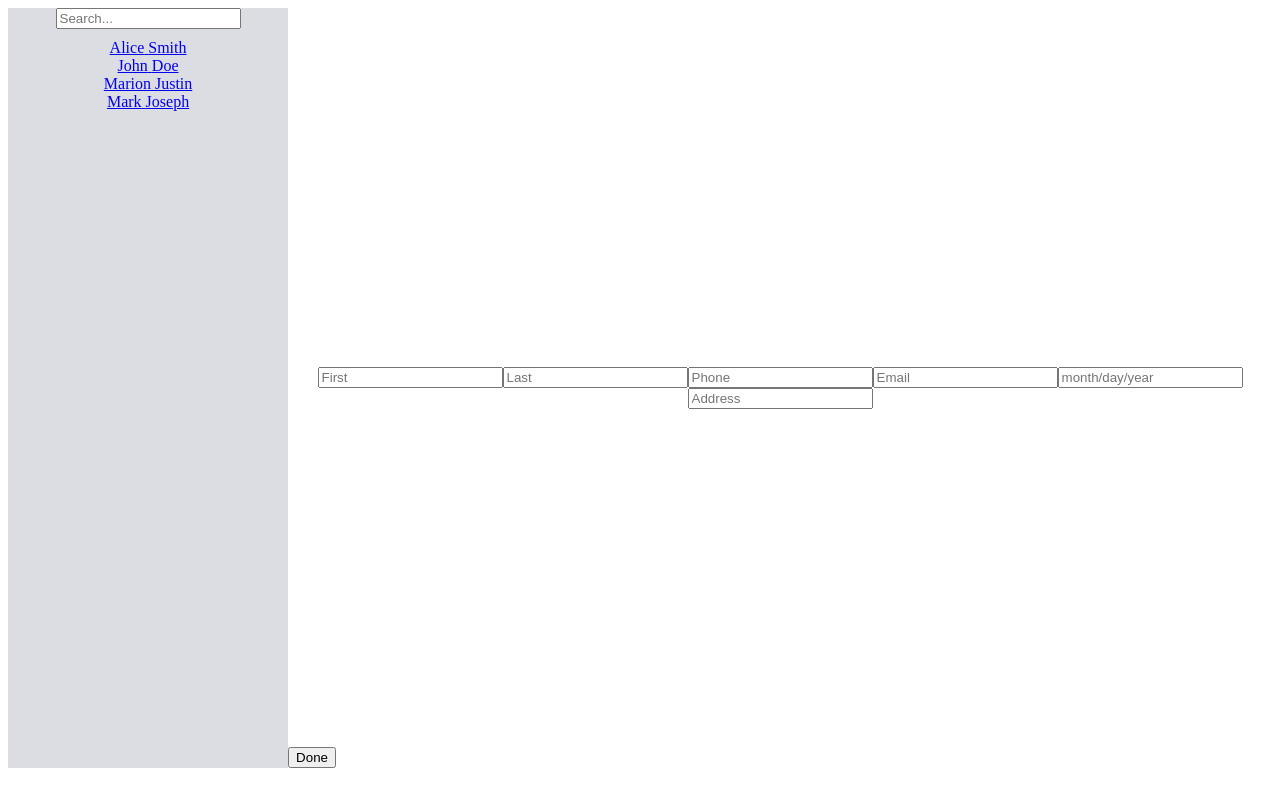
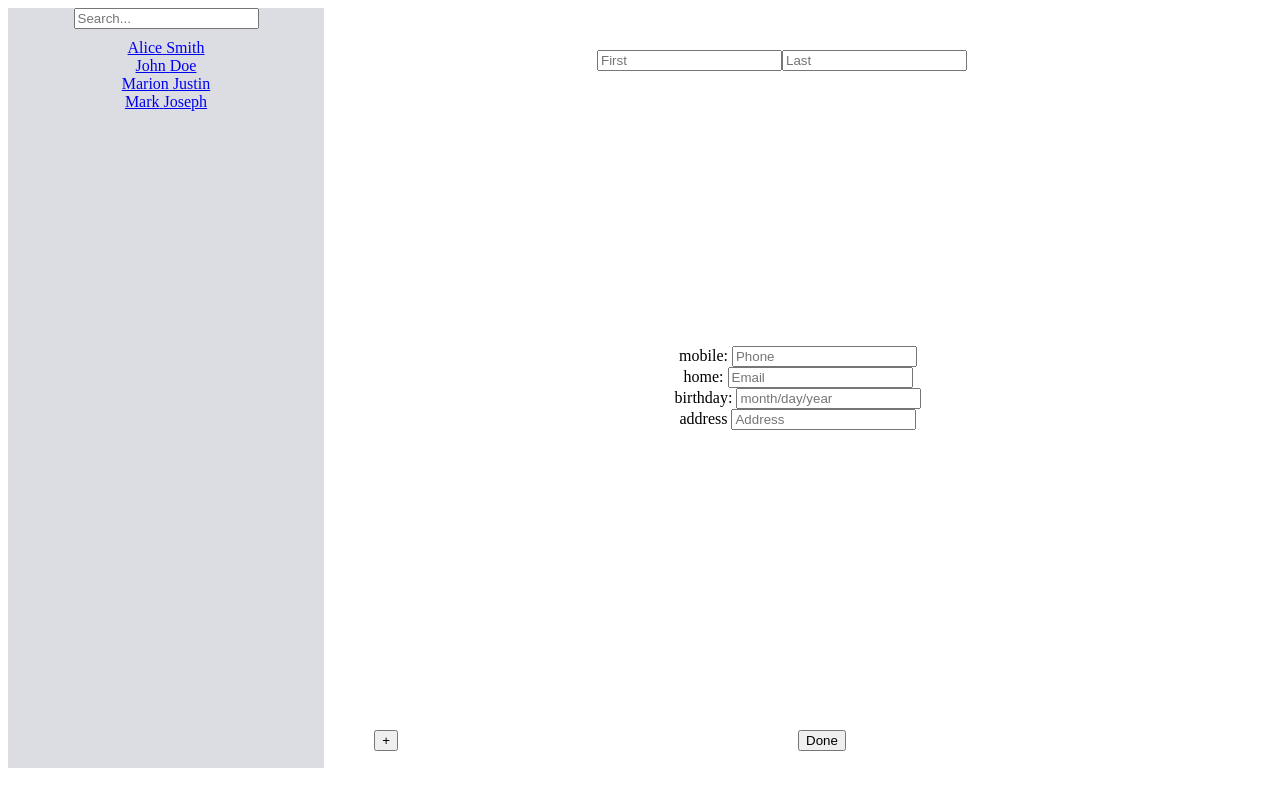
Before and after one commit to andkhong/contacts, a React (Create React App) app: page /add in a window 1280 px wide. Built offline with nearby package versions, Linux system fonts and the light colour scheme.

Commit message:
matched style closer to osx contacts

```diff
--- a/src/components/Add/index.tsx
+++ b/src/components/Add/index.tsx
@@ -43,17 +43,28 @@ class Add extends React.Component<any, any> {
 
     render() {
         return (
-            <div className="add">
-                <form>
-                    <input onChange={this.handleChange} name="firstName" placeholder="First" />
-                    <input onChange={this.handleChange} name="lastName" placeholder="Last" />
-                    <input onChange={this.handleChange} name="mobile" placeholder="Phone" />
-                    <input onChange={this.handleChange} name="email" placeholder="Email" />
-                    <input onChange={this.handleChange} name="bDay" placeholder="month/day/year" />
-                    <input onChange={this.handleChange} name="address" placeholder="Address" />
-                </form>
+            <div className="container">
+                <div className="add">
+                    <div className="personalName">
+                        <input onChange={this.handleChange} name="firstName" placeholder="First" />
+                        <input onChange={this.handleChange} name="lastName" placeholder="Last" />
+                    </div>
+                    <div>
+                        mobile: <input onChange={this.handleChange} name="mobile" placeholder="Phone" />
+                    </div>
+                    <div>
+                        home: <input onChange={this.handleChange} name="email" placeholder="Email" />
+                    </div>
+                    <div>
+                        birthday: <input onChange={this.handleChange} name="bDay" placeholder="month/day/year" />
+                    </div>
+                    <div>
+                        address <input onChange={this.handleChange} name="address" placeholder="Address" />
+                    </div>
+                </div>
                 <div className="footer">
-                    <Link to="/"> <button onClick={this.checkState}> Done </button> </Link>
+                    <div className="addBtn"> <Link to="/add"> <button> + </button> </Link> </div>
+                    <div className="dltBtn"> <Link to="/"> <button onClick={this.checkState}> Done </button> </Link> </div>
                 </div>
             </div>
         );
--- a/src/components/Detail/index.tsx
+++ b/src/components/Detail/index.tsx
@@ -33,16 +33,18 @@ export default connect(
 function Detail({ selected, deletePerson }: DetailProps) {
     const { id, firstName, lastName, email, bDay, mobile, address } = selected;
     return (
+        <div className="container">
             <div className="detail">
                 <div className="personalName"> {firstName || ''} {lastName || ''} </div>
                 <div className="personalDetail"> phone {mobile || ''} <hr /> </div>
                 <div className="personalDetail"> email {email || ''}  <hr /> </div>
                 <div className="personalDetail"> birthday {bDay || ''}  <hr /> </div>
                 <div className="personalDetail"> address {address || ''} </div>
+            </div>
             <div className="footer">
-                <Link to="/add"> <button> + </button> </Link>
-                <Link to="/edit"> <button> Edit </button> </Link>
-                <Link to="/"> <button onClick={() => deletePerson(id)}> Delete </button> </Link>
+                <div className="addBtn"> <Link to="/add"> <button> + </button> </Link> </div>
+                <div className="edtBtn"> <Link to="/edit"> <button> Edit </button> </Link> </div>
+                <div className="dltBtn"> <Link to="/"> <button onClick={() => deletePerson(id)}> Delete </button> </Link> </div>
             </div>
         </div>
     );
--- a/src/components/Edit/index.tsx
+++ b/src/components/Edit/index.tsx
@@ -40,23 +40,33 @@ class Edit extends React.Component<any, any> {
     render() {
         const { id, firstName, lastName, mobile, email, bDay, address } = this.state;
         return (
-            <div className="edit">
-                <form onSubmit={this.editContact}>
-                    <input onChange={this.handleChange} name="firstName" placeholder="First" value={firstName} />
-                    <input onChange={this.handleChange} name="lastName" placeholder="Last" value={lastName} />
-                    <label> mobile </label>
-                    <input onChange={this.handleChange} name="mobile" placeholder="Phone" value={mobile} />
-                    <label> email </label>
-                    <input onChange={this.handleChange} name="email" placeholder="Email" value={email} />
-                    <label> birthday </label>
-                    <input onChange={this.handleChange} name="bDay" placeholder="month/day/year" value={bDay} />
-                    <label> address </label>
-                    <input onChange={this.handleChange} name="address" placeholder="Address" value={address} />
-                </form>
+            <div className="container">
+                <div className="edit">
+                    <div className="personalName">
+                        <input onChange={this.handleChange} name="firstName" placeholder="First" value={firstName} />
+                        <input onChange={this.handleChange} name="lastName" placeholder="Last" value={lastName} />
+                    </div>
+                    <div>
+                        mobile: <input onChange={this.handleChange} name="mobile" placeholder="Phone" value={mobile} />
+                    </div>
+                    <div>
+                        email: <input onChange={this.handleChange} name="email" placeholder="Email" value={email} />
+                    </div>
+                    <div>
+                        birthday: <input onChange={this.handleChange} name="bDay" placeholder="month/day/year" value={bDay} />
+                    </div>
+                    <div>
+                        address: <input onChange={this.handleChange} name="address" placeholder="Address" value={address} />
+                    </div>
+                </div>
                 <div className="footer">
-                    <Link to="/add"> <button> + </button> </Link>
-                    <Link to="/detail"> <button onClick={this.editContact}> Done </button> </Link>
-                    <Link to="/"> <button onClick={() => this.props.deletePerson(id)}> Delete </button> </Link>
+                    <div className="addBtn"> <Link to="/add"> <button> + </button> </Link> </div>
+                    <div className="edtBtn">
+                        <Link to="/detail"> <button onClick={this.editContact}> Done </button> </Link>
+                    </div>
+                    <div className="dltBtn">
+                        <Link to="/"> <button onClick={() => this.props.deletePerson(id)}> Delete </button> </Link>
+                    </div>
                 </div>
             </div>
         );
--- a/src/components/Empty/index.tsx
+++ b/src/components/Empty/index.tsx
@@ -3,9 +3,9 @@ import { Link } from 'react-router-dom';
 
 function Empty() {
     return (
-        <div className="empty">
+        <div className="container">
             <div className="footer">
-                <Link to="/add"> <button> Add </button> </Link>
+                <div className="addBtn"> <Link to="/add"> <button> + </button> </Link> </div>
             </div>
         </div>
     );
--- a/src/index.css
+++ b/src/index.css
@@ -11,10 +11,6 @@ li {
   list-style: none;
 }
 
-.list {
-  padding: 10px;
-}
-
 .left {
   background-color: #DCDDE2;
   position: relative;
@@ -22,39 +18,41 @@ li {
   width: 25%;
 }
 
-.contactInfo {
-  background-color: white;
-  margin: 0 auto;
+.list {
+  padding: 10px;
 }
 
-.detail {
+.container {
   margin: auto;
+  width: 100vh;
+  overflow: auto;
 }
 
-.edit {
-    display: inline-block;
-  margin: auto;
-}
-
-.add {
-    display: inline-block;
-  margin: auto;
+.personalName {
+  position: fixed;
+  padding-top: 50px;
+  top: 0;
+  width: 60%;
 }
 
 .footer {
+  margin: auto;
   display: flex;
   position: absolute;
-  bottom: 0px;
+  bottom: 5%;
 }
 
 .addBtn {
-  text-align: center;
-  position: relative;
-  bottom: 0px;
-  left: 100px;
+  position: absolute;
+  right: 2%;
+}
+
+.edtBtn {
+  position: absolute;
+  left: 350px;
 }
 
 .dltBtn {
-  bottom: 0px;
-  right: 100px;
+  position: absolute;
+  left: 400px;
 }
```
Also changed, not shown: 1 other file (tests, documents, lock files or other folders). Lines whose indentation alone changed are shown as unchanged.
